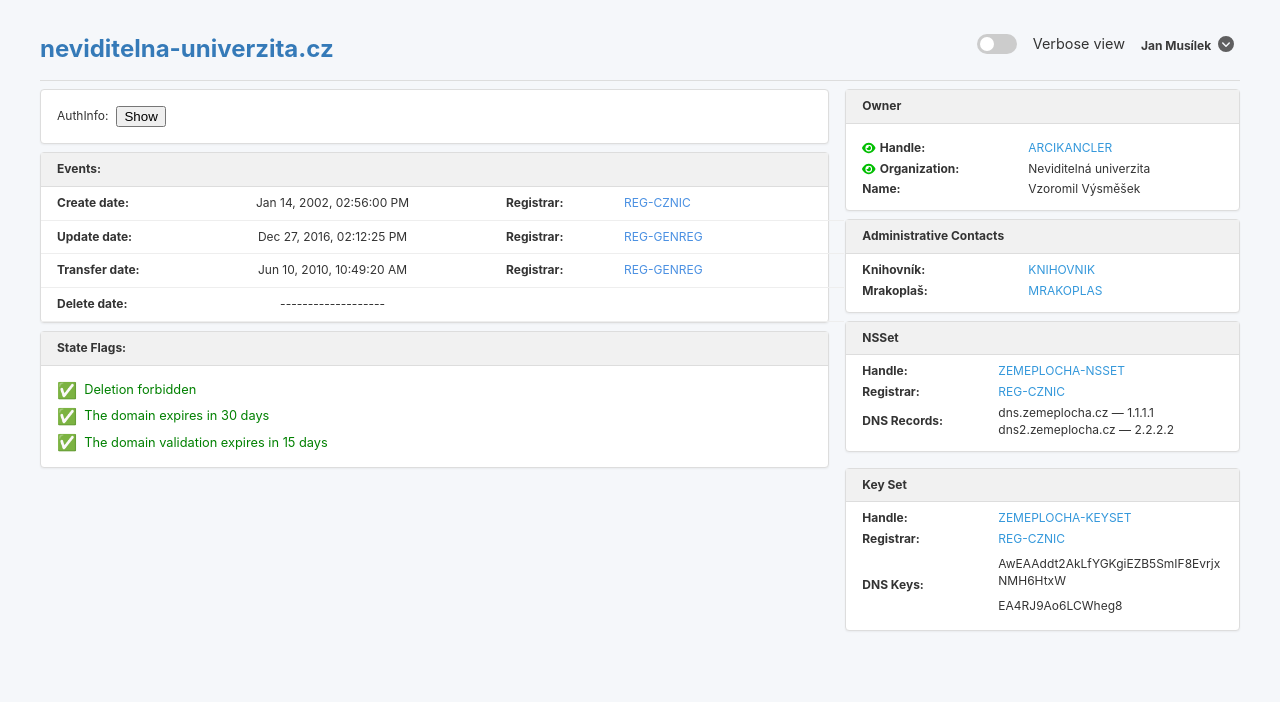
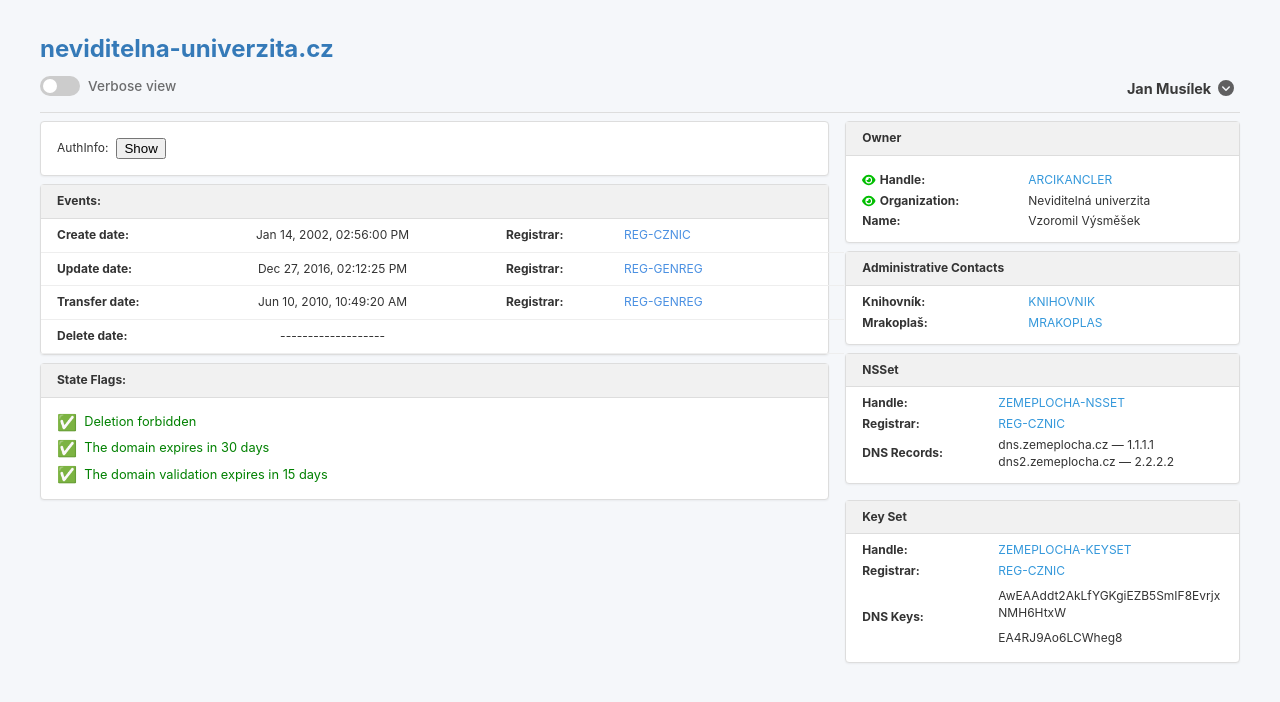
Before and after one commit to lukaskourilcz/secret-uni, a Vue app: page / in a window 1280 px wide. Shown: the top 702 px of the page. Built offline with nearby package versions, Linux system fonts and the light colour scheme.

Commit message:
verbose styling fixed

```diff
--- a/src/components/DomainHeader.vue
+++ b/src/components/DomainHeader.vue
@@ -9,8 +9,9 @@ const props = defineProps({
 
 <template>
   <div class="header">
+    <div class="left">
       <h1>{{ domain }}</h1>
-    <div class="controls">
+      <div class="toggle-container">
         <label class="toggle">
           <input
             type="checkbox"
@@ -20,6 +21,9 @@ const props = defineProps({
           <span class="slider"></span>
         </label>
         <span class="label-text">Verbose view</span>
+      </div>
+    </div>
+    <div class="right">
       <UserMenu username="Jan Musílek" />
     </div>
   </div>
@@ -29,16 +33,30 @@ const props = defineProps({
 .header {
   display: flex;
   justify-content: space-between;
-  align-items: center;
+  align-items: center; /* this is key! */
   flex-wrap: wrap;
   border-bottom: 1px solid #ddd;
   padding-bottom: 0.5rem;
+  gap: 1rem;
 }
 
-.controls {
+.left {
+  display: flex;
+  flex-direction: column;
+  gap: 0.25rem;
+}
+
+.right {
+  display: flex;
+  align-items: end;
+  margin-top: 3.5rem;
+}
+
+.toggle-container {
   display: flex;
   align-items: center;
-  gap: 1rem;
+  gap: 0.5rem;
+  margin-bottom: 0.5rem;
 }
 
 .toggle {
@@ -87,6 +105,8 @@ const props = defineProps({
 }
 
 .label-text {
-  font-size: 0.9rem;
+  font-size: 0.85rem;
+  font-weight: 500;
+  opacity: .7;
 }
 </style>
--- a/src/components/UserMenu.vue
+++ b/src/components/UserMenu.vue
@@ -50,6 +50,7 @@ function toggleMenu() {
 
 .username {
   color: rgb(58, 58, 58);
+  font-size: 0.9rem;
 }
 
 .icon {
```
Lines whose indentation alone changed are shown as unchanged.
